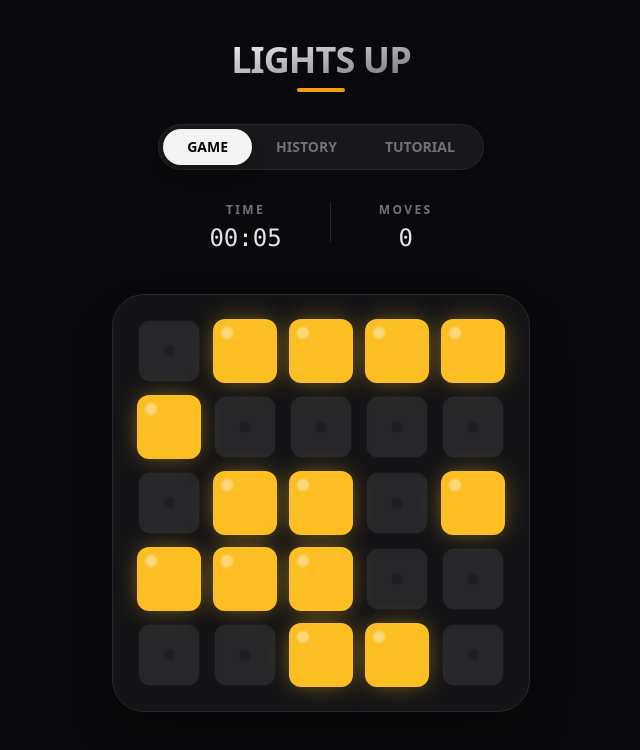
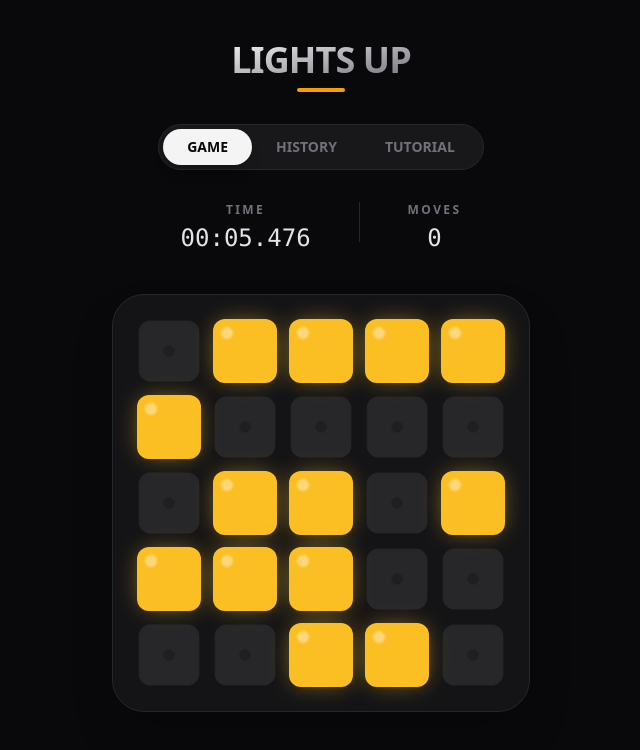
Before and after one commit to wangicheng/lightsup-pro, a React (Vite) app: page / in a window 1280 px wide. Shown: the top 750 px of the page, without its empty margins (319-959 px from the left). Built offline with nearby package versions, Linux system fonts and the light colour scheme.

Commit message:
feat: enhance game and history components with precise time tracking and formatting

```diff
--- a/src/Game.tsx
+++ b/src/Game.tsx
@@ -1,4 +1,4 @@
-import { useState, useEffect, useCallback } from 'react';
+import { useState, useEffect, useCallback, useRef } from 'react';
 import { generateRandomLevel, toggleLights, checkWin } from './utils/gameLogic';
 import type { GameRecord } from './types';
 
@@ -13,6 +13,7 @@ export default function Game({ onGameComplete }: GameProps) {
   const [isWon, setIsWon] = useState(false);
   const [time, setTime] = useState(0);
   const [isPlaying, setIsPlaying] = useState(false);
+  const startTimeRef = useRef<number>(0);
 
   // 初始化遊戲
   const startNewGame = useCallback(() => {
@@ -23,6 +24,7 @@ export default function Game({ onGameComplete }: GameProps) {
     setTime(0);
     setIsWon(false);
     setIsPlaying(true);
+    startTimeRef.current = Date.now();
   }, []);
 
   // 第一次加載
@@ -35,8 +37,9 @@ export default function Game({ onGameComplete }: GameProps) {
     let interval: number;
     if (isPlaying && !isWon) {
       interval = setInterval(() => {
-        setTime((prev) => prev + 1);
-      }, 1000);
+        const now = Date.now();
+        setTime((now - startTimeRef.current) / 1000);
+      }, 37); // 約 30fps 更新頻率
     }
     return () => clearInterval(interval);
   }, [isPlaying, isWon]);
@@ -53,9 +56,14 @@ export default function Game({ onGameComplete }: GameProps) {
     if (checkWin(newGrid)) {
       setIsWon(true);
       setIsPlaying(false);
+
+      const endTime = Date.now();
+      const finalTime = (endTime - startTimeRef.current) / 1000;
+      setTime(finalTime);
+
       if (onGameComplete) {
         onGameComplete({
-          timeSpent: time,
+          timeSpent: finalTime,
           moves: newMoves,
           initialGrid: initialGrid
         });
@@ -63,11 +71,13 @@ export default function Game({ onGameComplete }: GameProps) {
     }
   };
 
-  // 格式化時間 mm:ss
+  // 格式化時間 mm:ss.ms
   const formatTime = (seconds: number) => {
-    const mins = Math.floor(seconds / 60);
-    const secs = seconds % 60;
-    return `${mins.toString().padStart(2, '0')}:${secs.toString().padStart(2, '0')}`;
+    const totalMs = Math.floor(seconds * 1000);
+    const mins = Math.floor(totalMs / 60000);
+    const secs = Math.floor((totalMs % 60000) / 1000);
+    const ms = totalMs % 1000;
+    return `${mins.toString().padStart(2, '0')}:${secs.toString().padStart(2, '0')}.${ms.toString().padStart(3, '0')}`;
   };
 
   if (grid.length === 0) return null;
--- a/src/History.tsx
+++ b/src/History.tsx
@@ -12,7 +12,7 @@ export default function History({ records }: HistoryProps) {
 
     const totalGames = records.length;
     const totalTime = records.reduce((acc, r) => acc + r.timeSpent, 0);
-    const avgTime = Math.round(totalTime / totalGames);
+    const avgTime = totalTime / totalGames;
 
     // 排序時間以計算分位數
     const times = records.map(r => r.timeSpent).sort((a, b) => a - b);
@@ -68,9 +68,11 @@ export default function History({ records }: HistoryProps) {
   }, [records]);
 
   const formatTime = (seconds: number) => {
-    const mins = Math.floor(seconds / 60);
-    const secs = seconds % 60;
-    return `${mins}:${secs.toString().padStart(2, '0')}`;
+    const totalMs = Math.round(seconds * 1000);
+    const mins = Math.floor(totalMs / 60000);
+    const secs = Math.floor((totalMs % 60000) / 1000);
+    const ms = totalMs % 1000;
+    return `${mins}:${secs.toString().padStart(2, '0')}.${ms.toString().padStart(3, '0')}`;
   };
 
   const formatDate = (ts: number) => {
```
